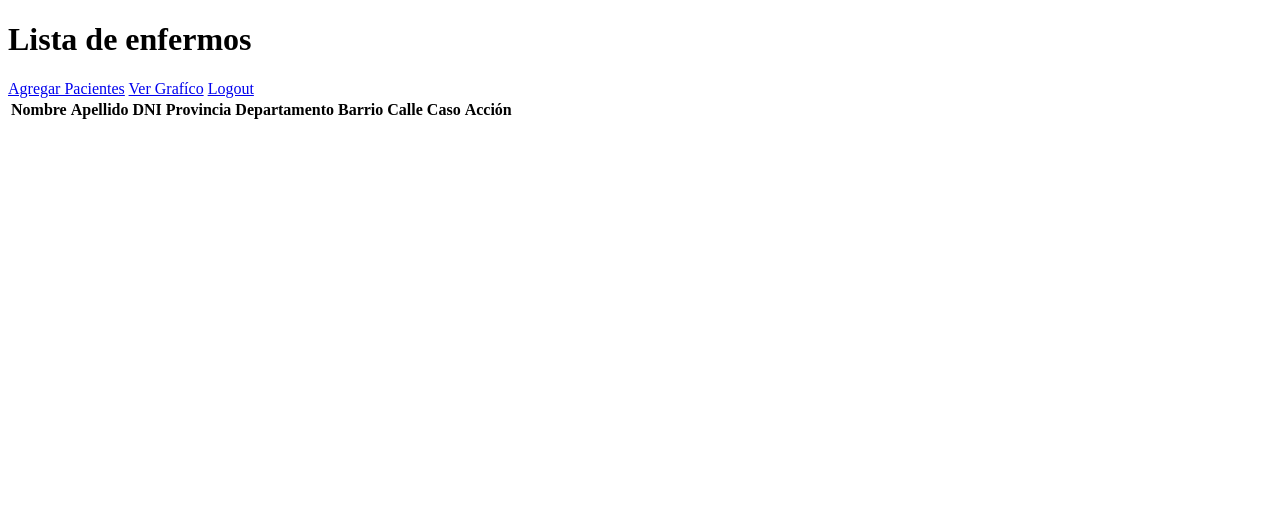
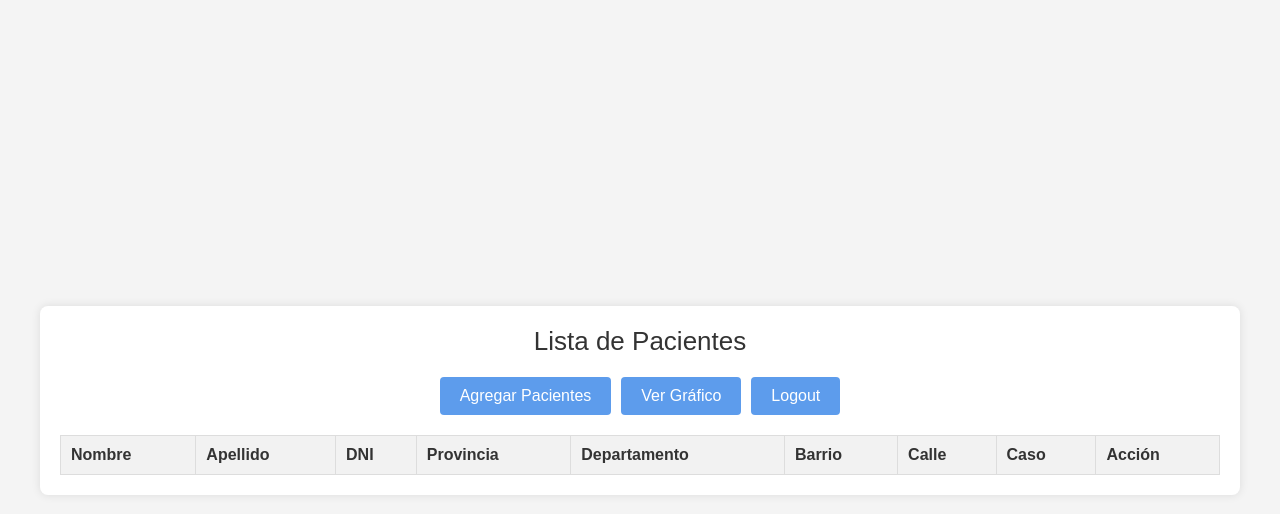
Before and after one commit to 00nic/control_dengue, a Flask app: page /view_sicks in a window 1280 px wide. Shown: the top 514 px of the page. Run offline with Flask 3, Linux system fonts and the light colour scheme; data that the repository does not hold is empty; some libraries are stand-ins or nearby versions.

Commit message:
Update list_sicks.html
se modificó html de lista para hacer css

```diff
--- a/templates/list_sicks.html
+++ b/templates/list_sicks.html
@@ -4,21 +4,17 @@
     <meta charset="UTF-8">
     <meta name="viewport" content="width=device-width, initial-scale=1.0">
     <title>Lista Pacientes</title>
-    <link rel="stylesheet_login" href="../static/css/stylesheet_list_sicks.css">
-<style>
-    */{
-        color: red;
-    }
-</style>
+    <link rel="stylesheet" href="../static/css/stylesheet_list_sicks.css">
 </head>
 <body>
-    <h1>Lista de enfermos</h1>
-    <div>
+    <div class="container">
+        <div class="title">Lista de Pacientes</div>
+        <div class="menu">
             <a href="/view_add_sick">Agregar Pacientes</a>
-        <a href="/grafico">Ver Grafíco</a>
+            <a href="/grafico">Ver Gráfico</a>
             <a href="/logout">Logout</a>
         </div>
-    <div>
+        <div class="table-container">
             <table>
                 <thead>
                     <tr>
@@ -51,9 +47,8 @@
                     </tr>
                     {% endfor %}
                 </tbody>
-
             </table>
         </div>
-
+    </div>
 </body>
 </html>
```
Lines whose indentation alone changed are shown as unchanged.
